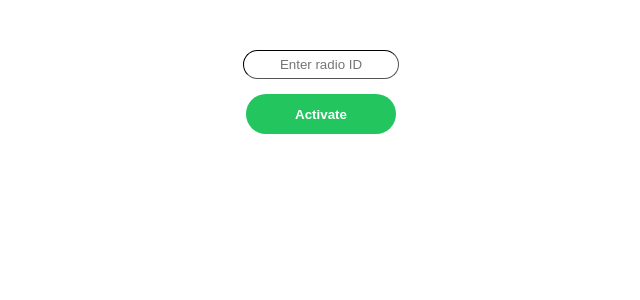
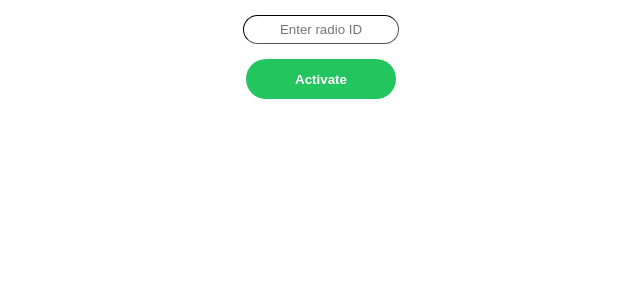
Before and after one commit to OvernightPancake/sxm, a Flask app: page / in a window 1280 px wide. Shown: the top 300 px of the page, without its empty margins (319-959 px from the left). Run offline with Flask 2, Linux system fonts and the light colour scheme.

Commit message:
Commit 5

```diff
--- a/static/css/style.css
+++ b/static/css/style.css
@@ -20,7 +20,7 @@
 div.box {
   margin-left: auto;
   margin-right: auto;
-  margin-top: 50px;
+  margin-top: 10px;
   display: block
 }
 
```
